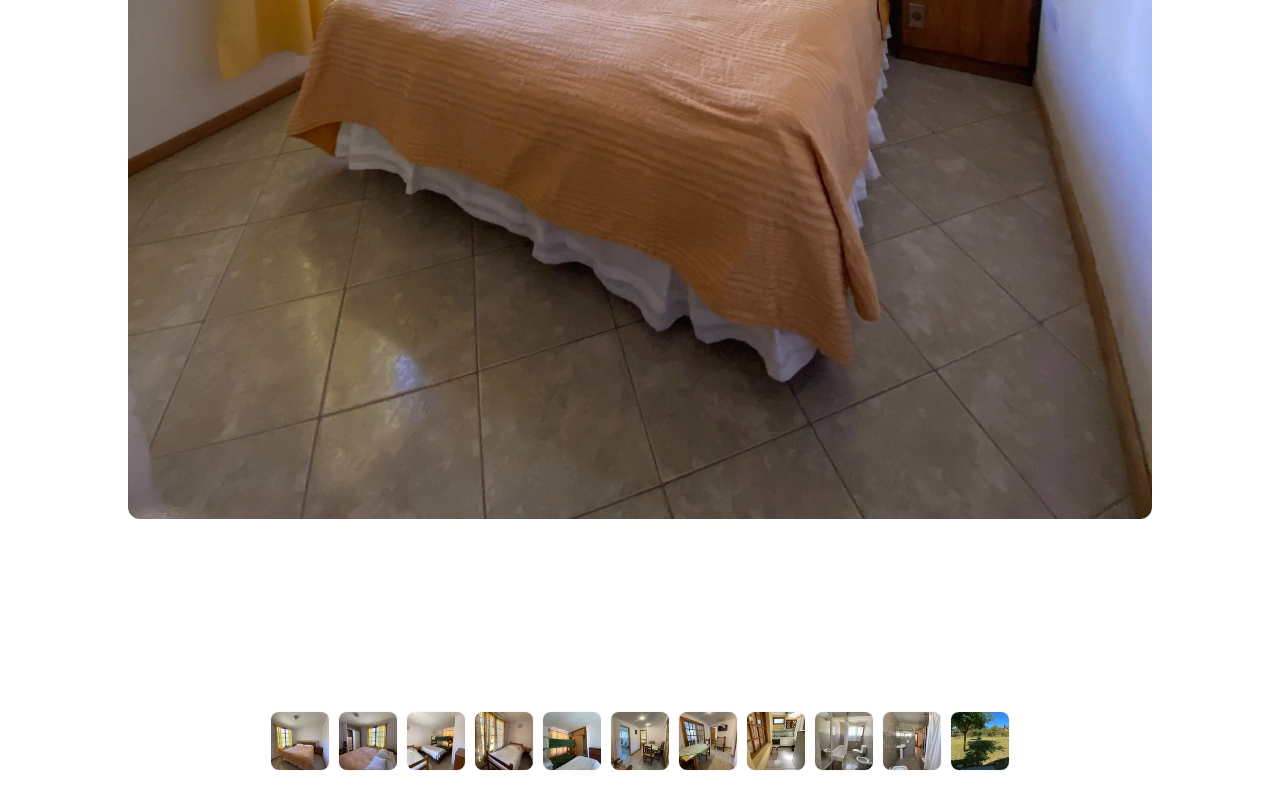
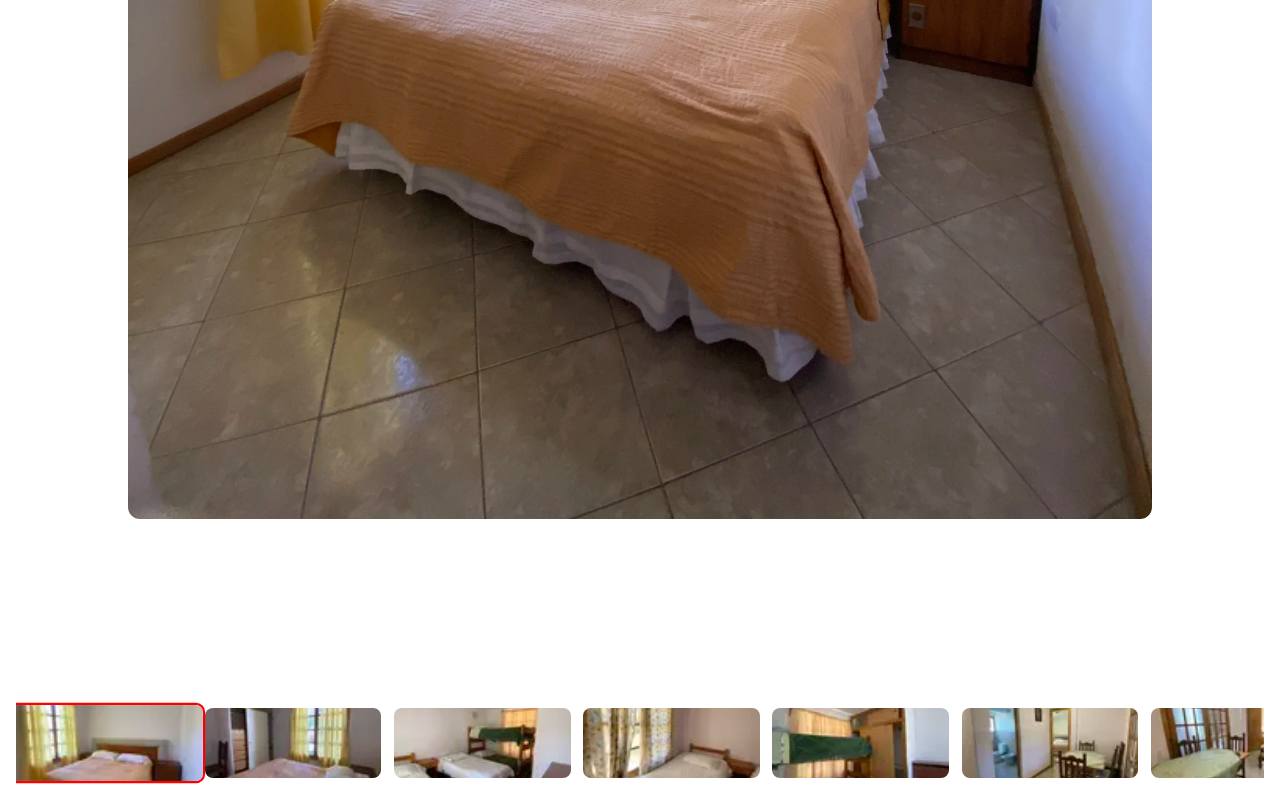
Before and after one commit to CaceresCallieri/cabanas-bariloche, a React (Vite) app: page / in a window 1280 px wide. Shown: the part 999-1799 px from the top of the page. Built offline with nearby package versions, Linux system fonts and the light colour scheme.

Commit message:
Make slide's thumbnails slidable; Track selected/active/current slide

```diff
--- a/src/App.css
+++ b/src/App.css
@@ -5,7 +5,7 @@
 }
 
 #root {
-  width: 100vw;
+  width: 100dvw;
   text-align: center;
   padding: 1rem;
 }
@@ -38,7 +38,7 @@
   border: none;
   cursor: pointer;
   position: absolute;
-  top: 40%;
+  top: 45%;
 }
 
 .embla-navigation-button:focus {
@@ -53,25 +53,56 @@
   right: 5%;
 }
 
+.embla-thumbs {
+  --thumbs-slide-spacing: 0.8rem;
+  --thumbs-slide-height: 6rem;
+  margin-top: var(--thumbs-slide-spacing);
+}
+.embla-thumbs__viewport {
+  /* overflow: hidden; */
+}
 .embla-thumbs__container {
   display: flex;
-  flex-wrap: wrap;
-  justify-content: center;
-  margin: 1rem 1rem 0 1rem;
-  gap: 0.5rem;
+  flex-direction: row;
+  margin-left: calc(var(--thumbs-slide-spacing) * -1);
+}
+.embla-thumbs__slide {
+  flex: 0 0 22%;
+  min-width: 0;
+  padding-left: var(--thumbs-slide-spacing);
 }
 
-.embla-thumbs-button {
+.embla-thumbs__slide__button {
+  border-radius: 0.5rem;
+  -webkit-tap-highlight-color: rgba(var(--text-high-contrast-rgb-value), 0.5);
+  -webkit-appearance: none;
+  appearance: none;
+  background-color: transparent;
+  touch-action: manipulation;
+  display: inline-flex;
   cursor: pointer;
-  width: 60px;
-  height: 60px;
+  border: 0;
   padding: 0;
+  margin: 0;
+  width: 100%;
+  height: 70px;
 }
 
-.embla-thumbs-button img {
+.embla-thumbs__slide__button img {
   border-radius: 0.5rem;
   width: 100%;
   height: 100%;
   object-fit: cover;
   margin: 0;
 }
+
+.embla-thumbs__slide__button--selected img {
+  border: 2px solid red;
+  transform: scale(1.15);
+}
+
+@media (min-width: 576px) {
+  .embla-thumbs__slide {
+    flex: 0 0 15%;
+  }
+}
--- a/src/components/Carousel.tsx
+++ b/src/components/Carousel.tsx
@@ -16,11 +16,11 @@ type PropType = {
 
 const EmblaCarousel: React.FC<PropType> = (props) => {
   const { cottageImagesPaths } = props;
+  const { imagesPaths, thumbnailsPaths } = cottageImagesPaths;
+
   const options: EmblaOptionsType = {
     loop: true,
   };
-
-  const { imagesPaths, thumbnailsPaths } = cottageImagesPaths;
 
   const [selectedIndex, setSelectedIndex] = useState(0);
   const [emblaMainRef, emblaMainApi] = useEmblaCarousel(options);
@@ -50,6 +50,7 @@ const EmblaCarousel: React.FC<PropType> = (props) => {
     emblaMainApi.on("select", onSelect).on("reInit", onSelect);
   }, [emblaMainApi, onSelect]);
 
+  // Scroll between slides
   const scrollPrev = useCallback(() => {
     if (emblaMainApi) emblaMainApi.scrollPrev();
   }, [emblaMainApi]);
@@ -77,6 +78,7 @@ const EmblaCarousel: React.FC<PropType> = (props) => {
         >
           <Arrow direction="left" />
         </button>
+
         <button
           className="embla-navigation-button embla_next_button"
           onClick={scrollNext}
--- a/src/components/CarouselThumbsButton.tsx
+++ b/src/components/CarouselThumbsButton.tsx
@@ -10,8 +10,18 @@ export const Thumb: React.FC<PropType> = (props) => {
   const { imagePath, selected, onClick } = props;
 
   return (
-    <button onClick={onClick} type="button" className="embla-thumbs-button">
-      <img src={imagePath} alt="Cabaña Ana" />
-    </button>
+    <div
+      className={"embla-thumbs__slide".concat(
+        selected ? " embla-thumbs__slide__button--selected" : "",
+      )}
+    >
+      <button
+        onClick={onClick}
+        type="button"
+        className="embla-thumbs__slide__button"
+      >
+        <img src={imagePath} alt="" />
+      </button>
+    </div>
   );
 };
```
